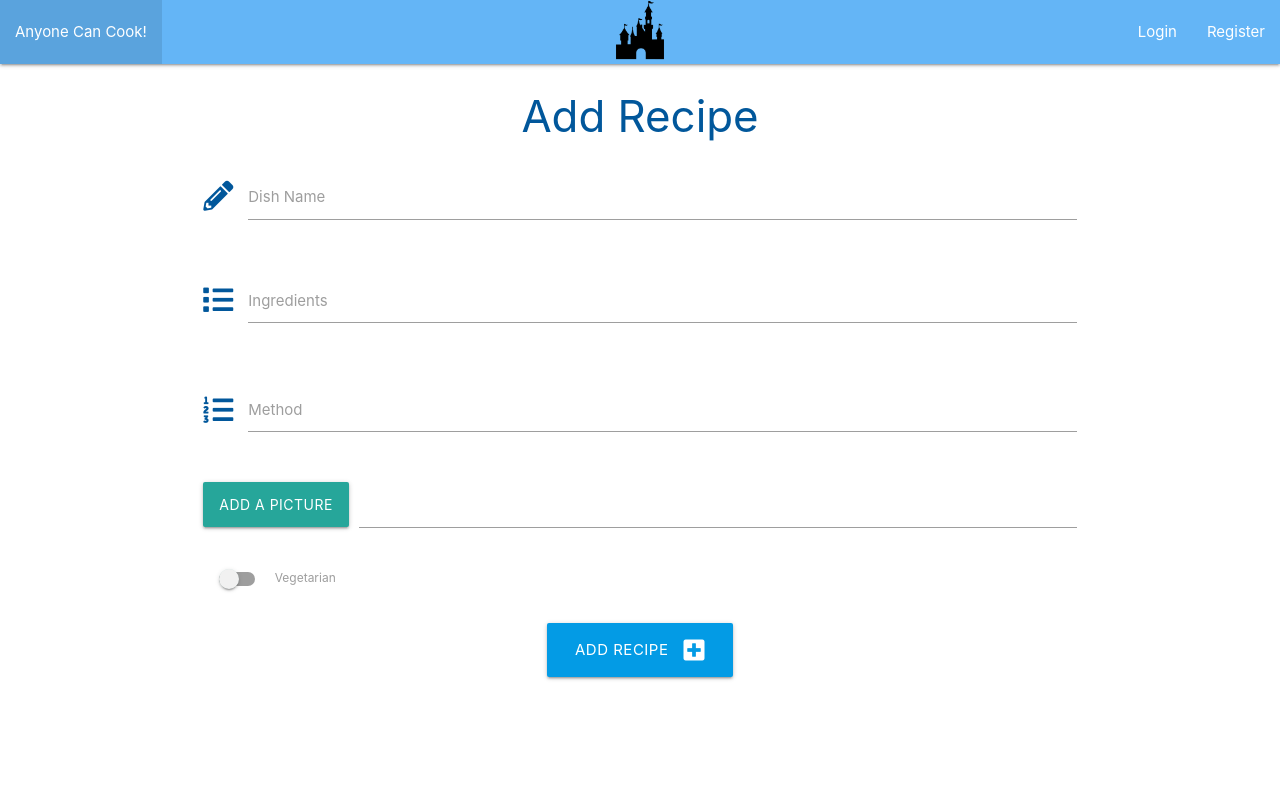
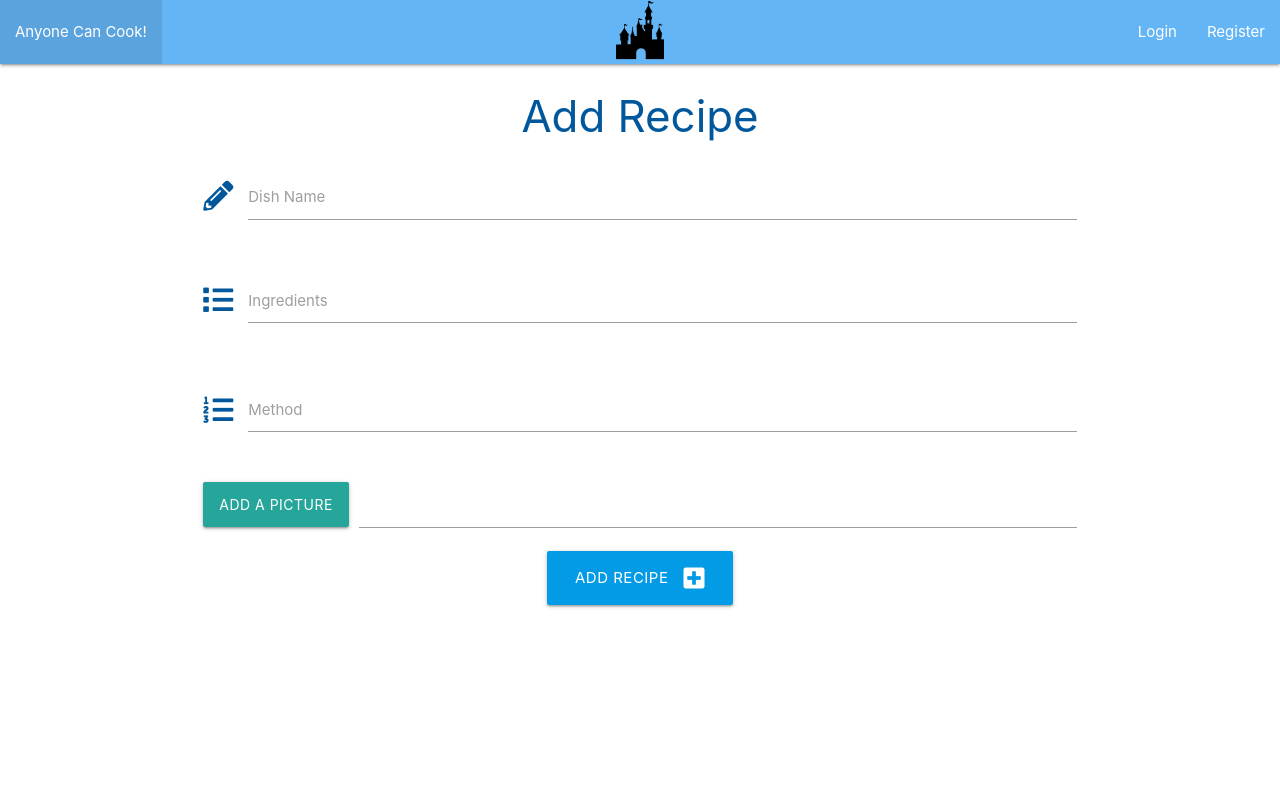
Before and after one commit to GBryant96/anyone-can-cook, a Flask app: page /add_recipe in a window 1280 px wide. Run offline with Flask 2, Linux system fonts and the light colour scheme; some libraries are stand-ins or nearby versions.

Commit message:
fixed array storing when pushing to mongodb

```diff
--- a/app.py
+++ b/app.py
@@ -104,13 +104,11 @@ def logout():
 @app.route("/add_recipe", methods=["GET", "POST"])
 def add_recipe():
     if request.method == "POST":
-        vegetarian = "on" if request.form.get("vegetarian") else "off"
         recipe = {
             "name": request.form.get("name"),
             "ingredients": request.form.get("ingredients").split(','),
-            "method": request.form.get("method").split(','),
+            "method": request.form.get("method").split('.'),
             "image": request.form.get("image"),
-            "vegetarian": vegetarian,
             "created_by": session["user"]
         }
         mongo.db.recipes.insert_one(recipe)
@@ -123,12 +121,10 @@ def add_recipe():
 @app.route("/edit_recipe/<recipe_id>", methods=["GET", "POST"])
 def edit_recipe(recipe_id):
     if request.method == "POST":
-        vegetarian = "on" if request.form.get("vegetarian") else "off"
         submit = {
             "name": request.form.get("name"),
             "ingredients": request.form.get("ingredients").split(","),
-            "method": request.form.get("method").split(','),
-            "vegetarian": vegetarian,
+            "method": request.form.get("method").split('.'),
             "created_by": session["user"]
         }
         mongo.db.recipes.update({"_id": ObjectId(recipe_id)}, submit)
@@ -143,7 +139,7 @@ def edit_recipe(recipe_id):
 def delete_recipe(recipe_id):
     mongo.db.recipe.remove({"_id": ObjectId(recipe_id)})
     flash("Recipe Successfully Deleted")
-    return redirect(url_for("get_recipe"))
+    return redirect(url_for("get_recipes"))
 
 
 if __name__ == "__main__":
--- a/templates/add_recipe.html
+++ b/templates/add_recipe.html
@@ -40,19 +40,7 @@
                     </div>
                 </div>
 
-        <!-- vegetarian -->
-                <div class="row">
-				    <div class="input-field col s12">
-                        <div class="switch">
-                                <label for="vegetarian">
-                    <input type="checkbox" id="vegetarian" name="vegetarian">
-                    <span class="lever"></span>
-                    Vegetarian
-                </label>
-                        </div>
-                    </div>
-                </div>
-        <!-- submit button -->
+          <!-- submit button -->
             <div class="row">
                 <div class="col s12 center-align">
                     <button type="submit" class="btn-large light-blue darken-1 text-shadow">
--- a/templates/recipes.html
+++ b/templates/recipes.html
@@ -2,12 +2,12 @@
 {% block content %}
     <!-- Modal Trigger -->
     {% for recipe in recipes %}
-    <a class="waves-effect waves-light btn modal-trigger" href="#modal{{loop.index}}">{{ recipe.name }}</a>
+    <a style="margin: 30px"class="waves-effect waves-light btn modal-trigger" href="#modal{{loop.index}}">{{ recipe.name }}</a>
 
         <!-- Modal Structure -->
     <div id="modal{{loop.index}}" class="modal">
 
-            <div class="modal-content">
+            <div class="modal-content" >
 
                     <h2 style="text-align: center;">{{ recipe.name }}</h2>
                 <div style="margin-left: 27px;">
```
Also changed, not shown: templates/edit_recipe.html (+3 -15 lines).
